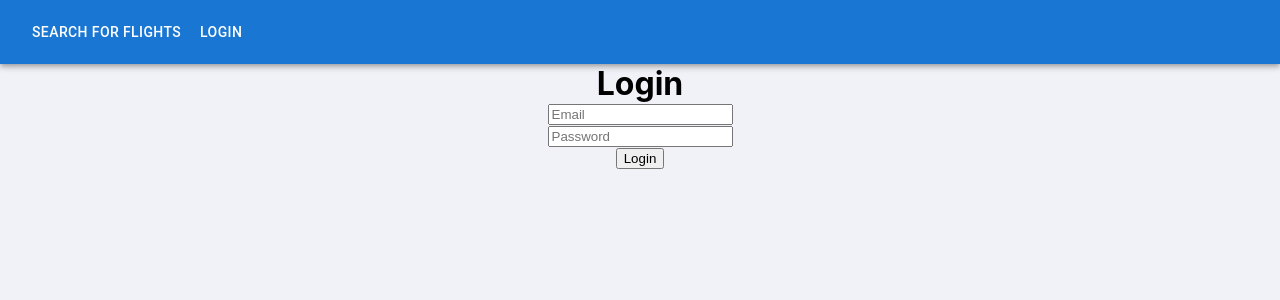
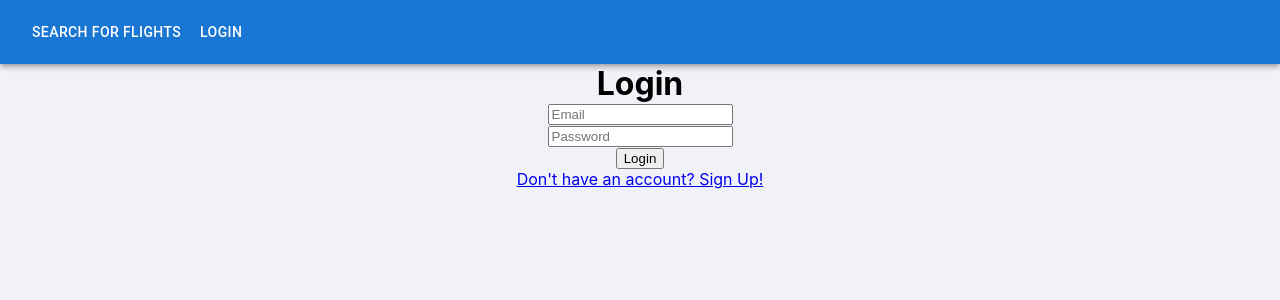
Before and after one commit to advanced-computer-lab/Five-Clueless-Devs, a React (Create React App) app in the folder frontend/: page /login in a window 1280 px wide. Shown: the top 300 px of the page. Built offline with nearby package versions, Linux system fonts and the light colour scheme.

Commit message:
soe ui done

```diff
--- a/frontend/src/Components/Login.js
+++ b/frontend/src/Components/Login.js
@@ -4,6 +4,7 @@ import { BACKEND_URL } from '../API/URLS'
 import axios from 'axios';
 import TextField from '@mui/material/TextField';
 import { Button } from '@mui/material';
+import { Link } from 'react-router-dom';
 
 const Login = () => {
 
@@ -57,6 +58,8 @@ const Login = () => {
 					/>
 					<br />
 					<input type="submit" value="Login" />
+					<br />
+					<Link to="/Register"> Don't have an account? Sign Up! </Link>
 				</form>
 			</div>
 
```
